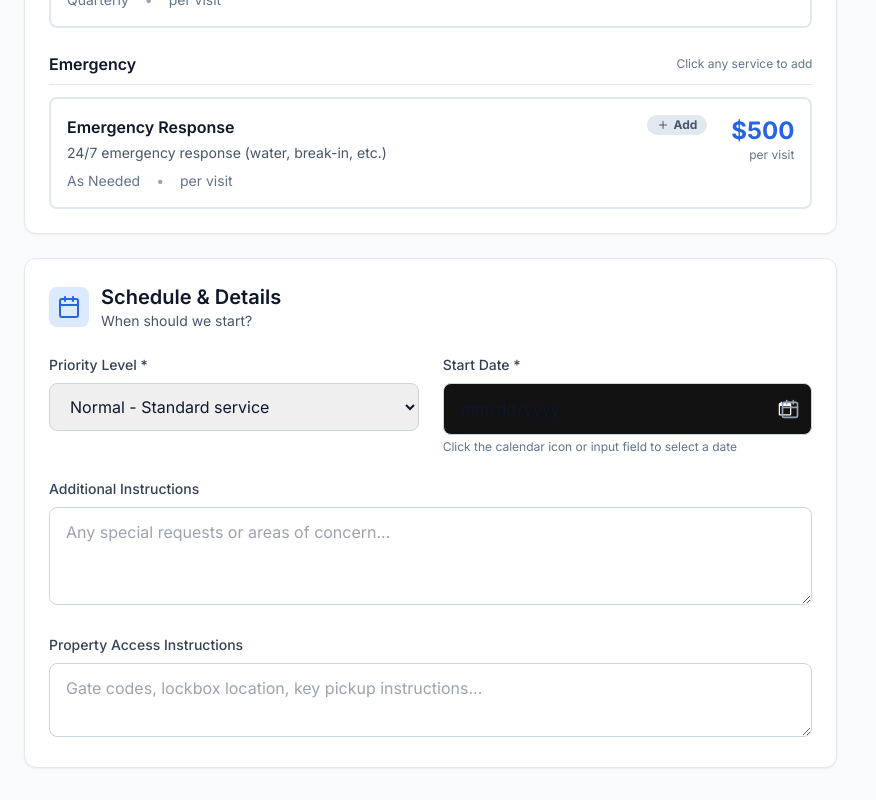
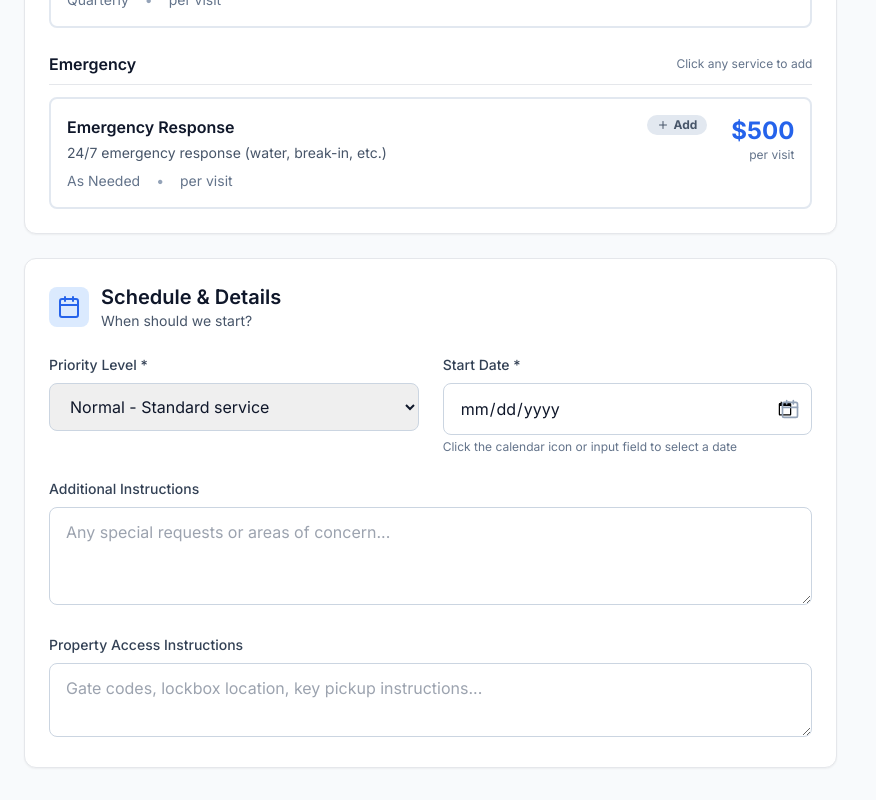
Before and after one commit to Iamtoluakin/preserve, a Next.js app: page /dashboard/work-orders/create in a window 1280 px wide. Shown: the part 2912-3712 px from the top of the page, without its empty margins (0-876 px from the left). Built offline with nearby package versions, Linux system fonts and the light colour scheme; no server answers.

Commit message:
fix: set colorScheme to light on date input to fix dark background and font

```diff
--- a/src/app/dashboard/work-orders/create/page.tsx
+++ b/src/app/dashboard/work-orders/create/page.tsx
@@ -511,8 +511,8 @@
                           onChange={handleChange}
                           required
                           min={new Date().toISOString().split('T')[0]}
-                          className="w-full px-4 py-3 border border-slate-300 rounded-lg focus:outline-none focus:ring-2 focus:ring-blue-500 text-slate-900 cursor-pointer hover:border-blue-400 transition"
-                          style={{ colorScheme: 'dark' }}
+                          className="w-full px-4 py-3 border border-slate-300 rounded-lg focus:outline-none focus:ring-2 focus:ring-blue-500 text-slate-900 cursor-pointer hover:border-blue-400 transition bg-white"
+                          style={{ colorScheme: 'light' }}
                         />
                         <Calendar className="absolute right-3 top-1/2 -translate-y-1/2 w-5 h-5 text-slate-400 pointer-events-none" />
                       </div>
```
